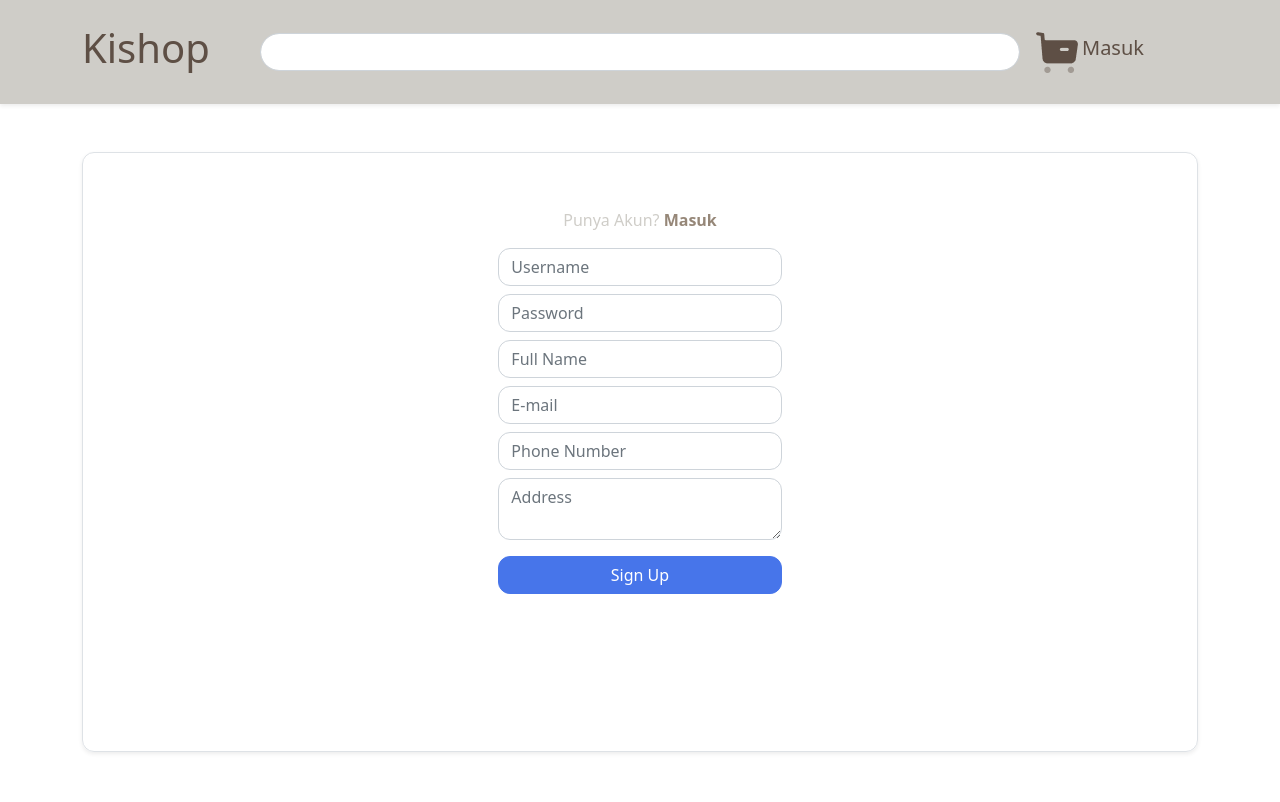
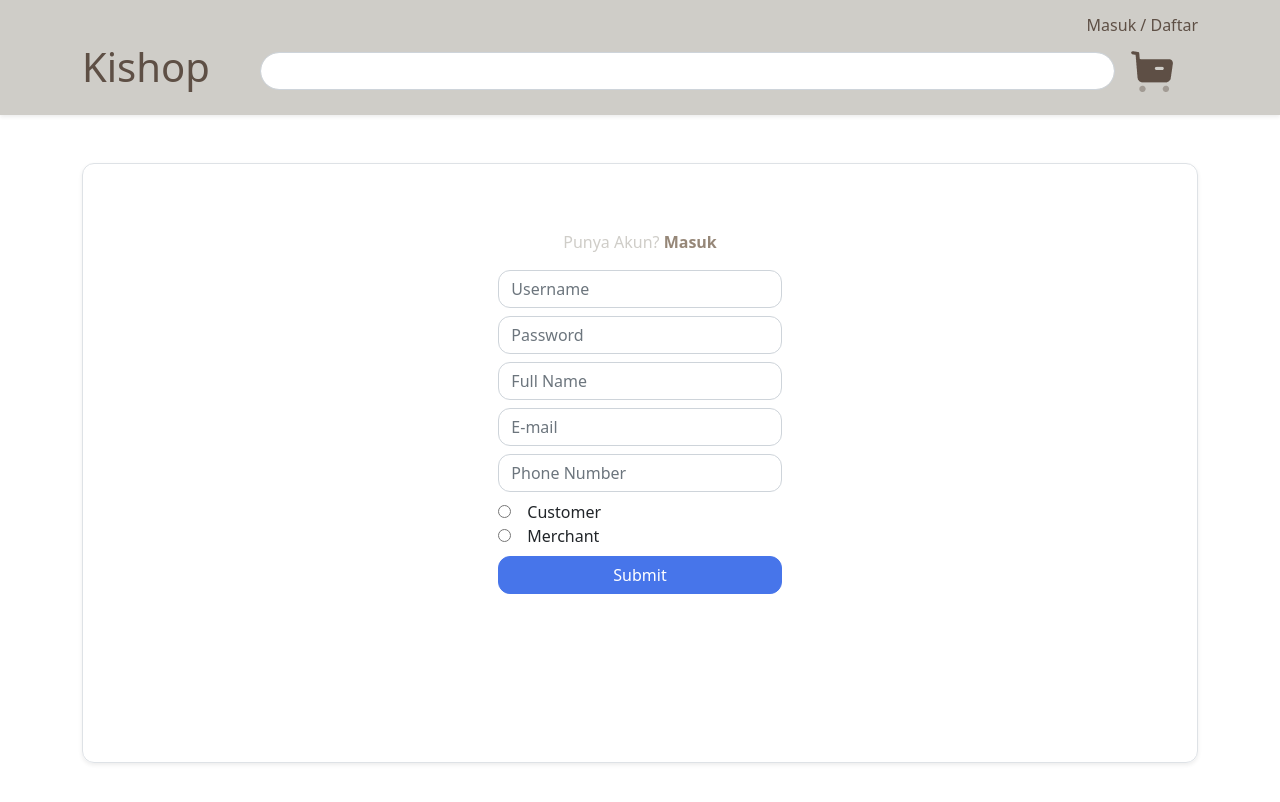
Before and after one commit to ALTA-FE5-Fathur/E-commerce-App-Project, a React (Create React App) app: page /signup in a window 1280 px wide. Shown: the top 802 px of the page. Built offline with nearby package versions, Linux system fonts and the light colour scheme.

Commit message:
Adding login and logout + signup(not working if login)

```diff
--- a/src/App.js
+++ b/src/App.js
@@ -5,8 +5,9 @@ import { BrowserRouter, Routes, Route } from 'react-router-dom';
 import Navbar from "./component/Navbar";
 import Home from './pages/Home';
 import Login from './pages/Login';
-import Signup from './pages/Signup';
+import SignUp from './pages/SignUp';
 import Cart from './pages/Cart';
+import ProductDetail from './pages/ProductDetail';
 
 function App() {
   return (
@@ -16,8 +17,9 @@ function App() {
       <Routes>
         <Route path="/" element={<Home />} />
         <Route path="/login" element={<Login />} />
-        <Route path="/signup" element={<Signup />} />
+        <Route path="/signup" element={<SignUp />} />
         <Route path="/cart" element={<Cart />} />
+        <Route path='/detail' element={<ProductDetail />} />
       </Routes>
     </BrowserRouter>
   );
--- a/src/component/Navbar.css
+++ b/src/component/Navbar.css
@@ -2,3 +2,7 @@
     background-color: #CFCDC8;
     color: #5E4F45;
 }
+
+span {
+    cursor: pointer;
+}
--- a/src/component/Navbar.js
+++ b/src/component/Navbar.js
@@ -1,27 +1,43 @@
-import React from "react";
+import React, { useEffect, useState } from "react";
+import { useNavigate } from "react-router-dom";
 import buy from "../images/Buy.png";
 import "./Navbar.css"
 
 function NavbarComponent() {
+    const navigate = useNavigate();
     return (
-        <div className="bg-navbar py-4 shadow-sm">
+        <div className="bg-navbar py-3 shadow-sm">
             <div className="container">
-                <div className="row d-flex align-items-center">
+                {!localStorage.getItem("token") ?
+                    <h6 className="text-end">
+                        <span onClick={() => {
+                            navigate('/login')
+                        }}>Masuk</span> / <span onClick={() => {
+                            navigate('/signup');
+                        }}>Daftar</span></h6>
+                    :
+                    <h6 className="text-end">
+                        <span onClick={() => {
+                            localStorage.clear();
+                            navigate("/");
+                        }}>Logout</span>
+                    </h6>}
+
+                <div className="row align-items-center">
                     <div className="col-2">
                         <h1>Kishop</h1>
                     </div>
-                    <div className="col-8 p-0">
+                    <div className="col-9 p-0">
                         <form>
                             <input type="text" className="form-control rounded-pill" />
                         </form>
                     </div>
-                    <div className="col-2 d-flex align-items-center">
+                    <div className="col-1">
                         <img src={buy} alt="cart" />
-                        <h5>Masuk</h5>
                     </div>
                 </div>
             </div>
-        </div>
+        </div >
     )
 }
 
--- a/src/index.css
+++ b/src/index.css
@@ -11,3 +11,7 @@ code {
   font-family: source-code-pro, Menlo, Monaco, Consolas, 'Courier New',
     monospace;
 }
+
+body {
+  min-width: 800px;
+}
--- a/src/pages/Cart.js
+++ b/src/pages/Cart.js
@@ -105,7 +105,7 @@ function Cart() {
                             <h4>Total Harga (3 Produk)</h4>
                             <h4><b>Rp500.000</b></h4>
                         </div>
-                        <button type="button" class="btn btn-primary w-100 my-2 rounded">Buat Pesanan</button>
+                        <button type="button" className="btn btn-primary w-100 my-2 rounded">Buat Pesanan</button>
                     </div>
                 </div>
             </div>
--- a/src/pages/Home.js
+++ b/src/pages/Home.js
@@ -1,8 +1,11 @@
 import React from "react";
 import "../styles/Home.css";
 import contoh from "../images/Contoh.png";
+import { useNavigate } from "react-router-dom";
 
 function Home() {
+    const navigate = useNavigate();
+
     return (
         <div className="container">
             <div className="row my-4">
--- a/src/pages/Login.js
+++ b/src/pages/Login.js
@@ -1,19 +1,58 @@
-import React from "react";
+import React, { useState } from "react";
+import { Alert } from "react-bootstrap";
+import axios from "axios";
 import "../styles/Login.css";
+import { useNavigate } from "react-router-dom";
 
 function Login() {
+    const [username, setUsername] = useState("");
+    const [password, setPassword] = useState("");
+    const [isLoading, setIsLoading] = useState(false);
+    const [message, setMessage] = useState(null);
+
+    const navigate = useNavigate();
+
+    const handleSubmit = () => {
+        const body = {
+            username,
+            password
+        }
+
+        setIsLoading(true);
+
+        axios.post('http://54.179.1.246:8000/login', body)
+            .then(data => {
+                localStorage.setItem("token", data.data.data.token);
+                navigate("/");
+            })
+            .catch(err => {
+                console.log(err);
+                setMessage(err.response.data.message);
+            })
+            .finally(() => {
+                setIsLoading(false);
+            })
+    }
+
     return (
         <div className="container">
             <div className="box-content border rounded shadow-sm my-5">
+                {message && <Alert variant="danger" className="text-center" onClose={() => setMessage(null)} dismissible>{message}</Alert>}
                 <div className="row align-items-center row-middle">
                     <div className="col-md-4" />
                     <div className="col-xl-4 px-5">
                         <form>
-                            <input type="text" class="form-control my-4 rounded" placeholder="Username, e-mail or phone number" />
-                            <input type="password" class="form-control my-4 rounded" placeholder="Password" />
-                            <button type="button" class="btn btn-primary w-100 my-2 rounded">Login</button>
+                            <input type="text" autoComplete="off" value={username} className="form-control my-4 rounded" placeholder="Username" onChange={(e) => {
+                                setUsername(e.target.value);
+                            }} />
+                            <input type="password" value={password} className="form-control my-4 rounded" placeholder="Password" onChange={(e) => {
+                                setPassword(e.target.value);
+                            }} />
+                            <button type="button" className="btn btn-primary w-100 my-2 rounded" onClick={() => handleSubmit()} disabled={isLoading ? true : false}>Login</button>
                         </form>
-                        <p className="text-center mt-4">Baru di Kishop? <strong>Daftar</strong></p>
+                        <p className="text-center mt-4">Baru di Kishop? <strong className="btn-signup" onClick={() => {
+                            navigate("/signup")
+                        }}>Daftar</strong></p>
                     </div>
                     <div className="col-md-4" />
                 </div>
--- /dev/null
+++ b/src/pages/ProductDetail.js
@@ -0,0 +1,30 @@
+import React from "react";
+import "../styles/ProductDetail.css";
+import contoh from "../images/Contoh.png";
+
+function ProductDetail() {
+    return (
+        <div className="container">
+            <div className="border rounded shadow-sm my-5 px-5">
+                <div className="row my-5">
+                    <div className="col text-center">
+                        <img src={contoh} className="img-fluid img-detail" alt="..." />
+                        <button type="button" className="btn btn-primary w-100 my-2 rounded">Add to Cart</button>
+                    </div>
+                    <div className="col">
+                        <h1>Kenzio London</h1>
+                        <h1><strong>Rp125.000</strong></h1>
+                        <h5>Stok 15</h5>
+                        <hr/>
+                        <h4>Deskripsi Produk</h4>
+                        <p className="p-deskripsi">Anim voluptate anim culpa ipsum cupidatat fugiat sint ullamco nisi aliqua do excepteur amet. Eiusmod nostrud ullamco ipsum voluptate reprehenderit deserunt et culpa exercitation incididunt. Aute velit aute ipsum cupidatat velit fugiat cupidatat. Velit fugiat irure commodo irure nisi. Aliquip excepteur ipsum ad Lorem ea voluptate laboris dolore occaecat deserunt velit. Qui est eiusmod quis quis qui cupidatat ipsum dolor exercitation incididunt exercitation ex deserunt velit. Quis laborum adipisicing amet dolore.</p>
+                    </div>
+                </div>
+
+            </div>
+
+        </div>
+    )
+}
+
+export default ProductDetail;
--- a/src/pages/SignUp.js
+++ b/src/pages/SignUp.js
@@ -1,22 +1,86 @@
-import React from "react";
+import axios from "axios";
+import { Alert } from "react-bootstrap";
+import React, { useState } from "react";
+import { useNavigate } from "react-router-dom";
 import "../styles/Signup.css";
 
 function SignUp() {
+    const [name, setName] = useState("");
+    const [username, setUsername] = useState("");
+    const [hp, setHp] = useState("");
+    const [email, setEmail] = useState("");
+    const [password, setPassword] = useState("");
+    const [role, setRole] = useState("");
+
+    const [message, setMessage] = useState(null);
+    const [color, setColor] = useState('success');
+    const [isLoading, setIsLoading] = useState(false);
+
+    const navigate = useNavigate();
+
+    const handleSubmit = () => {
+        const body = {
+            name,
+            username,
+            hp,
+            email,
+            password,
+            role
+        }
+
+        setIsLoading(true);
+        axios.post("http://54.179.1.246:8000/register", body)
+            .then(data => {
+                setMessage(data.data.message);
+                setColor('success');
+                navigate("/login");
+            })
+            .catch((err) => {
+                console.log(err);
+                setMessage("Username atau e-mail yang anda masukan sudah terpakai."); // Jika masuk catch ==> Request failed with status code 400
+                setColor('danger');
+            })
+            .finally(() => {
+                setIsLoading(false);
+            })
+    }
+
     return (
         <div className="container">
             <div className="box-content border rounded shadow-sm my-5">
+                {message && <Alert variant={color} className="text-center" onClose={() => setMessage(null)} dismissible>{message}</Alert>}
                 <div className="row align-items-center row-middle">
                     <div className="col-md-4" />
                     <div className="col-xl-4 px-5">
-                        <p className="text-center mt-4">Punya Akun? <strong>Masuk</strong></p>
+                        <p className="text-center mt-4">Punya Akun? <strong className="btn-login" onClick={() => {
+                            navigate('/login');
+                        }}>Masuk</strong></p>
                         <form>
-                            <input type="text" class="form-control my-2 rounded" placeholder="Username" />
-                            <input type="password" class="form-control my-2 rounded" placeholder="Password" />
-                            <input type="text" class="form-control my-2 rounded" placeholder="Full Name" />
-                            <input type="email" class="form-control my-2 rounded" placeholder="E-mail" />
-                            <input type="text" class="form-control my-2 rounded" placeholder="Phone Number" />
-                            <textarea class="form-control my-2 rounded" placeholder="Address"></textarea>
-                            <button type="button" class="btn btn-primary w-100 my-2 rounded">Sign Up</button>
+                            <input type="text" autoComplete="off" className="form-control my-2 rounded" placeholder="Username" value={username} onChange={(e) => {
+                                setUsername(e.target.value);
+                            }} />
+                            <input type="password" className="form-control my-2 rounded" placeholder="Password" value={password} onChange={(e) => {
+                                setPassword(e.target.value);
+                            }} />
+                            <input type="text" className="form-control my-2 rounded" placeholder="Full Name" value={name} onChange={(e) => {
+                                setName(e.target.value);
+                            }} />
+                            <input type="email" autoComplete="off" className="form-control my-2 rounded" placeholder="E-mail" value={email} onChange={(e) => {
+                                setEmail(e.target.value);
+                            }} />
+                            <input type="text" className="form-control my-2 rounded" placeholder="Phone Number" value={hp} onChange={(e) => {
+                                setHp(e.target.value);
+                            }} />
+                            <input type="radio" id="customer" name="role" value={role} onChange={() => {
+                                setRole(0);
+                            }} />
+                            <label htmlFor="customer" className="ms-3">Customer</label><br />
+                            <input type="radio" id="merchant" name="role" value={role} onChange={() => {
+                                setRole(1);
+                            }} />
+                            <label htmlFor="merchant" className="ms-3">Merchant</label>
+                            {/* <textarea className="form-control my-2 rounded" placeholder="Address"></textarea> */}
+                            <button type="button" className="btn btn-primary w-100 my-2 rounded" onClick={() => handleSubmit()}>{isLoading ? 'Submitting' : 'Submit'}</button>
                         </form>
                     </div>
                     <div className="col-md-4" />
--- a/src/styles/Login.css
+++ b/src/styles/Login.css
@@ -22,3 +22,7 @@ p {
 strong {
     color: #968778;
 }
+
+.btn-signup {
+    cursor: pointer;
+}
--- /dev/null
+++ b/src/styles/ProductDetail.css
@@ -0,0 +1,13 @@
+.img-detail {
+    max-width: 100%;
+    height: auto;
+    border-radius: 20px;
+}
+
+.h5 {
+    color: #5E4F45BF;
+}
+
+.p-deskripsi {
+    color: #5E4F45;
+}
--- a/src/styles/SignUp.css
+++ b/src/styles/SignUp.css
@@ -14,3 +14,7 @@
 .row-middle {
     height: 60vh;
 }
+
+.btn-login {
+    cursor: pointer;
+}
```
